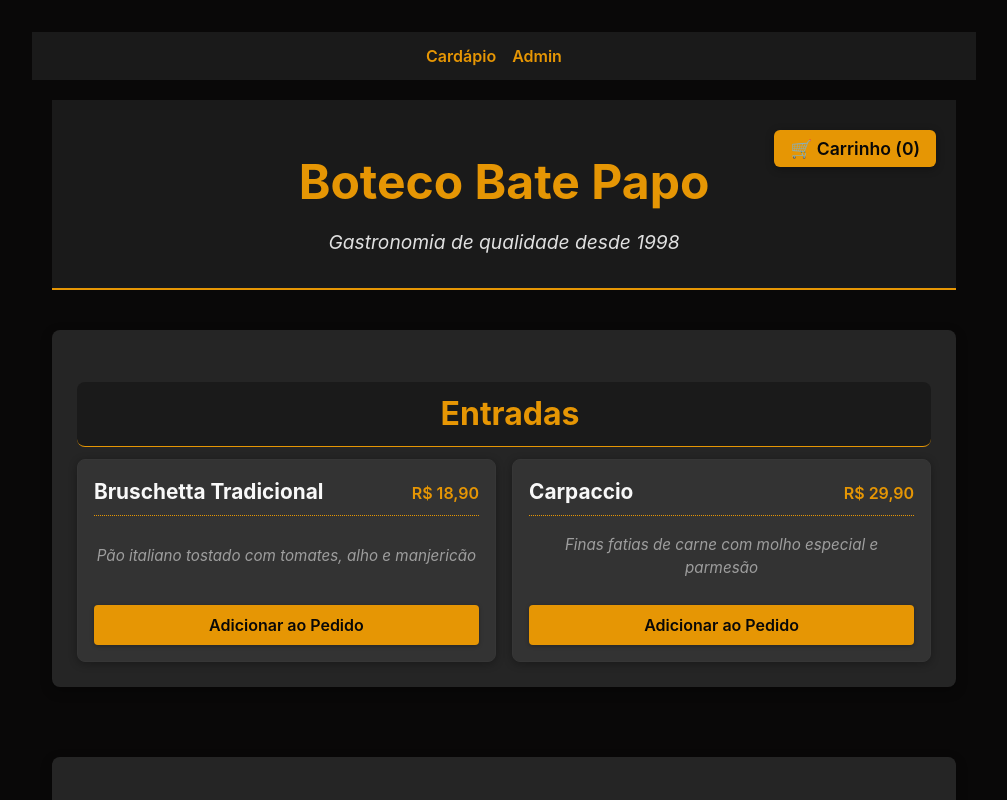
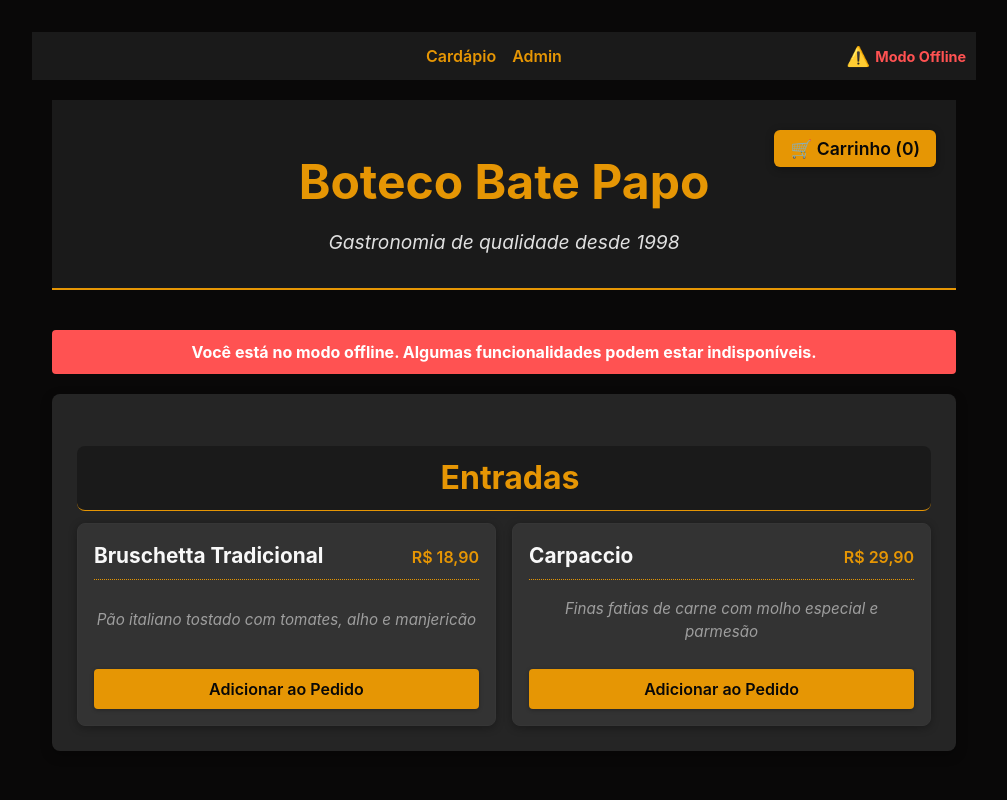
Before and after one commit to PedroHenriqueVBS/vite-react, a React (Vite) app: page / in a window 1280 px wide. Shown: the top 800 px of the page, without its empty margins (136-1143 px from the left). Built offline with nearby package versions, Linux system fonts and the light colour scheme; no server answers.

Commit message:
Adiciona estilos para estados de carregamento e offline no App; implementa menu de fallback e tratamento de upload de imagem em base64 no AdminMenu.

```diff
--- a/src/App.css
+++ b/src/App.css
@@ -745,6 +745,44 @@ body, .App {
   box-shadow: 0 2px 8px rgba(0, 0, 0, 0.2);
 }
 
+/* Estilos para estados de carregamento e offline */
+.loading-menu,
+.loading-admin,
+.error-menu {
+  display: flex;
+  justify-content: center;
+  align-items: center;
+  height: 200px;
+  padding: 20px;
+  border-radius: 8px;
+  margin: 20px 0;
+  box-shadow: 0 2px 8px rgba(0, 0, 0, 0.2);
+}
+
+.loading-menu,
+.loading-admin {
+  color: var(--accent-orange);
+  background-color: var(--medium-grey);
+  font-size: 1.2rem;
+}
+
+.error-menu {
+  color: #ff5252;
+  background-color: var(--dark-grey);
+  font-size: 1.1rem;
+  text-align: center;
+}
+
+.offline-warning {
+  background-color: #ff5252;
+  color: white;
+  padding: 10px;
+  text-align: center;
+  margin-bottom: 20px;
+  font-weight: bold;
+  border-radius: 4px;
+}
+
 /* Assegurar que o link Admin esteja visível */
 nav {
   background-color: var(--dark-grey) !important;
--- a/src/App.jsx
+++ b/src/App.jsx
@@ -5,6 +5,23 @@ import Cart from './components/Cart';
 import { calculateTotal } from './utils/cartUtils';
 import { BrowserRouter as Router, Routes, Route, Link } from 'react-router-dom';
 import AdminMenu from './admin/AdminMenu';
+
+// Menu de fallback para quando o backend não estiver disponível
+const FALLBACK_MENU = {
+  entradas: [
+    { id: 1, name: "Bruschetta Tradicional", description: "Pão italiano tostado com tomates, alho e manjericão", price: "R$ 18,90" },
+    { id: 2, name: "Carpaccio", description: "Finas fatias de carne com molho especial e parmesão", price: "R$ 29,90" }
+  ],
+  pratosPrincipais: [
+    { id: 1, name: "Filé Mignon ao Molho Madeira", description: "Filé mignon grelhado com molho madeira", price: "R$ 62,90" }
+  ],
+  sobremesas: [
+    { id: 1, name: "Petit Gateau", description: "Bolo quente de chocolate com sorvete", price: "R$ 22,90" }
+  ],
+  bebidas: [
+    { id: 1, name: "Água Mineral", description: "Com ou sem gás (500ml)", price: "R$ 6,90" }
+  ]
+};
 
 function App() {
   // Estado para gerenciar os itens no carrinho
@@ -16,63 +33,96 @@ function App() {
   const [selectedTable, setSelectedTable] = useState('');
   // Estado para o garçom ativo
   const [garcom, setGarcom] = useState('Clayton');
+  const [isOffline, setIsOffline] = useState(false);
+  const [loadingMenu, setLoadingMenu] = useState(true);
 
-  // Carrega o menu do backend ao iniciar
+  // Carrega o menu do backend ou usa o fallback
   useEffect(() => {
     const fetchMenu = async () => {
+      setLoadingMenu(true);
       try {
-        console.log('Carregando menu...');
-        const res = await fetch('https://menu-backend-production-350b.up.railway.app/api/menu');
+        console.log('Tentando carregar menu do backend...');
+
+        const res = await fetch('https://menu-backend-production-350b.up.railway.app/api/menu', {
+          method: 'GET',
+          headers: {
+            'Accept': 'application/json'
+          },
+          mode: 'cors',
+          cache: 'no-cache'
+        });
 
         if (!res.ok) {
-          throw new Error(`Erro ao carregar menu: ${res.status}`);
+          throw new Error(`Erro na resposta: ${res.status}`);
         }
 
         const data = await res.json();
-        console.log('Menu carregado:', data);
+        console.log('Menu carregado com sucesso do backend');
         setMenu(data);
+        setIsOffline(false);
       } catch (error) {
-        console.error('Erro ao carregar menu:', error);
-        // Dados de menu de fallback caso o backend falhe
-        setMenu({
-          entradas: [
-            { id: 1, name: "Bruschetta Tradicional", description: "Pão italiano tostado com tomates, alho e manjericão", price: "R$ 18,90" },
-            { id: 2, name: "Carpaccio", description: "Finas fatias de carne com molho especial e parmesão", price: "R$ 29,90" }
-          ],
-          pratosPrincipais: [
-            { id: 1, name: "Filé Mignon ao Molho Madeira", description: "Filé mignon grelhado com molho madeira", price: "R$ 62,90" }
-          ],
-          sobremesas: [
-            { id: 1, name: "Petit Gateau", description: "Bolo quente de chocolate com sorvete", price: "R$ 22,90" }
-          ],
-          bebidas: [
-            { id: 1, name: "Água Mineral", description: "Com ou sem gás (500ml)", price: "R$ 6,90" }
-          ]
-        });
+        console.error('Erro ao carregar menu do backend:', error);
+
+        // Verificar se temos menu salvo localmente
+        const savedMenu = localStorage.getItem('offlineMenu');
+        if (savedMenu) {
+          try {
+            const parsedMenu = JSON.parse(savedMenu);
+            setMenu(parsedMenu);
+            console.log('Menu carregado do armazenamento local');
+          } catch (e) {
+            console.error('Erro ao carregar menu local:', e);
+            setMenu(FALLBACK_MENU);
+          }
+        } else {
+          // Usar menu de fallback
+          setMenu(FALLBACK_MENU);
+          console.log('Usando menu de fallback');
+        }
+
+        setIsOffline(true);
+      } finally {
+        setLoadingMenu(false);
       }
     };
 
     fetchMenu();
   }, []);
 
+  // Salvar menu no localStorage quando atualizar
+  useEffect(() => {
+    if (menu && !isOffline) {
+      localStorage.setItem('offlineMenu', JSON.stringify(menu));
+      console.log('Menu salvo localmente para uso offline');
+    }
+  }, [menu, isOffline]);
+
   // Atualiza o menu no backend sempre que mudar
   const updateMenuOnServer = (newMenu) => {
+    if (isOffline) {
+      console.log('Modo offline: alterações salvas apenas localmente');
+      return;
+    }
+
     fetch('https://menu-backend-production-350b.up.railway.app/api/menu', {
       method: 'PUT',
       headers: { 'Content-Type': 'application/json' },
-      body: JSON.stringify(newMenu)
+      body: JSON.stringify(newMenu),
+      mode: 'cors'
     })
     .then(response => {
       if (!response.ok) {
-        throw new Error('Falha ao atualizar o menu');
+        throw new Error(`Erro ao atualizar menu: ${response.status}`);
       }
       return response.json();
     })
-    .then(data => {
-      console.log('Menu atualizado com sucesso');
+    .then(() => {
+      console.log('Menu atualizado com sucesso no servidor');
     })
     .catch(error => {
-      console.error('Erro ao atualizar menu:', error);
+      console.error('Erro ao atualizar menu no servidor:', error);
+      setIsOffline(true); // Mudar para modo offline se falhar
+      alert('Não foi possível conectar ao servidor. Mudando para modo offline.');
     });
   };
 
@@ -174,9 +224,32 @@ function App() {
 
   return (
     <Router>
-      <nav style={{ background: 'var(--pastel-blue)', padding: 8, textAlign: 'center' }}>
-        <Link to="/" style={{ marginRight: 16, color: 'var(--pastel-dark-blue)', fontWeight: 600 }}>Cardápio</Link>
-        <Link to="/admin" style={{ color: 'var(--pastel-dark-blue)', fontWeight: 600 }}>Admin</Link>
+      <nav style={{
+        background: 'var(--dark-grey)',
+        padding: '12px',
+        textAlign: 'center',
+        position: 'relative'
+      }}>
+        <Link to="/" style={{ marginRight: 16, color: 'var(--accent-orange)', fontWeight: 600 }}>Cardápio</Link>
+        <Link to="/admin" style={{ color: 'var(--accent-orange)', fontWeight: 600 }}>Admin</Link>
+
+        {isOffline && (
+          <div style={{
+            position: 'absolute',
+            right: '10px',
+            top: '50%',
+            transform: 'translateY(-50%)',
+            color: '#ff5252',
+            fontSize: '0.9rem',
+            fontWeight: 'bold',
+            display: 'flex',
+            alignItems: 'center',
+            gap: '5px'
+          }}>
+            <span style={{ fontSize: '1.2rem' }}>⚠️</span>
+            <span>Modo Offline</span>
+          </div>
+        )}
       </nav>
       <Routes>
         <Route path="/" element={
@@ -191,6 +264,13 @@ function App() {
                 🛒 Carrinho ({cartItems.length === 0 ? '0' : cartItems.reduce((acc, item) => acc + item.quantity, 0)})
               </button>
             </header>
+
+            {isOffline && (
+              <div className="offline-warning">
+                Você está no modo offline. Algumas funcionalidades podem estar indisponíveis.
+              </div>
+            )}
+
             <Cart
               cartItems={cartItems}
               isOpen={isCartOpen}
@@ -203,8 +283,13 @@ function App() {
               selectedTable={selectedTable}
               setSelectedTable={setSelectedTable}
             />
+
             <main className="menu-container">
-              {menu ? (
+              {loadingMenu ? (
+                <div className="loading-menu">
+                  <p>Carregando cardápio...</p>
+                </div>
+              ) : menu ? (
                 <>
                   {menu.entradas && menu.entradas.length > 0 && (
                     <MenuSection
@@ -240,8 +325,8 @@ function App() {
                   )}
                 </>
               ) : (
-                <div className="loading-menu">
-                  <p>Carregando cardápio...</p>
+                <div className="error-menu">
+                  <p>Erro ao carregar cardápio. Por favor, atualize a página.</p>
                 </div>
               )}
             </main>
--- a/src/admin/AdminMenu.jsx
+++ b/src/admin/AdminMenu.jsx
@@ -55,25 +55,37 @@ function AdminMenu({ menu, addMenuItem, removeMenuItem, garcom, setGarcom, numer
     setUploading(true);
 
     try {
+      // Tentar usar FileReader para criar base64 como fallback
+      const base64Image = await new Promise((resolve) => {
+        const reader = new FileReader();
+        reader.onload = () => resolve(reader.result);
+        reader.readAsDataURL(file);
+      });
+
+      try {
+        console.log('Tentando enviar imagem para o servidor...');
         const response = await fetch('https://menu-backend-production-350b.up.railway.app/api/upload', {
           method: 'POST',
           body: formData,
-        // Adicionar estas opções para credenciais e origem
-        credentials: 'include',
-        mode: 'cors'
+          mode: 'cors',
+          cache: 'no-cache'
         });
 
         if (!response.ok) {
-        const errorData = await response.text();
-        console.error('Resposta do servidor:', errorData);
-        throw new Error(`Falha ao enviar imagem: ${response.status} ${response.statusText}`);
+          throw new Error(`Falha na resposta do servidor: ${response.status}`);
         }
 
         const data = await response.json();
+        console.log('Upload bem-sucedido:', data);
         return data.imageUrl;
       } catch (error) {
-      console.error('Erro ao enviar imagem:', error);
-      alert(`Falha ao enviar imagem: ${error.message || 'Erro de CORS ou conexão'}`);
+        console.error('Falha no upload para o servidor:', error);
+        console.log('Usando base64 como fallback');
+        return base64Image; // Fallback para base64
+      }
+    } catch (error) {
+      console.error('Erro geral no processo de upload:', error);
+      alert('Falha ao processar a imagem.');
       return null;
     } finally {
       setUploading(false);
```
Lines whose indentation alone changed are shown as unchanged.
